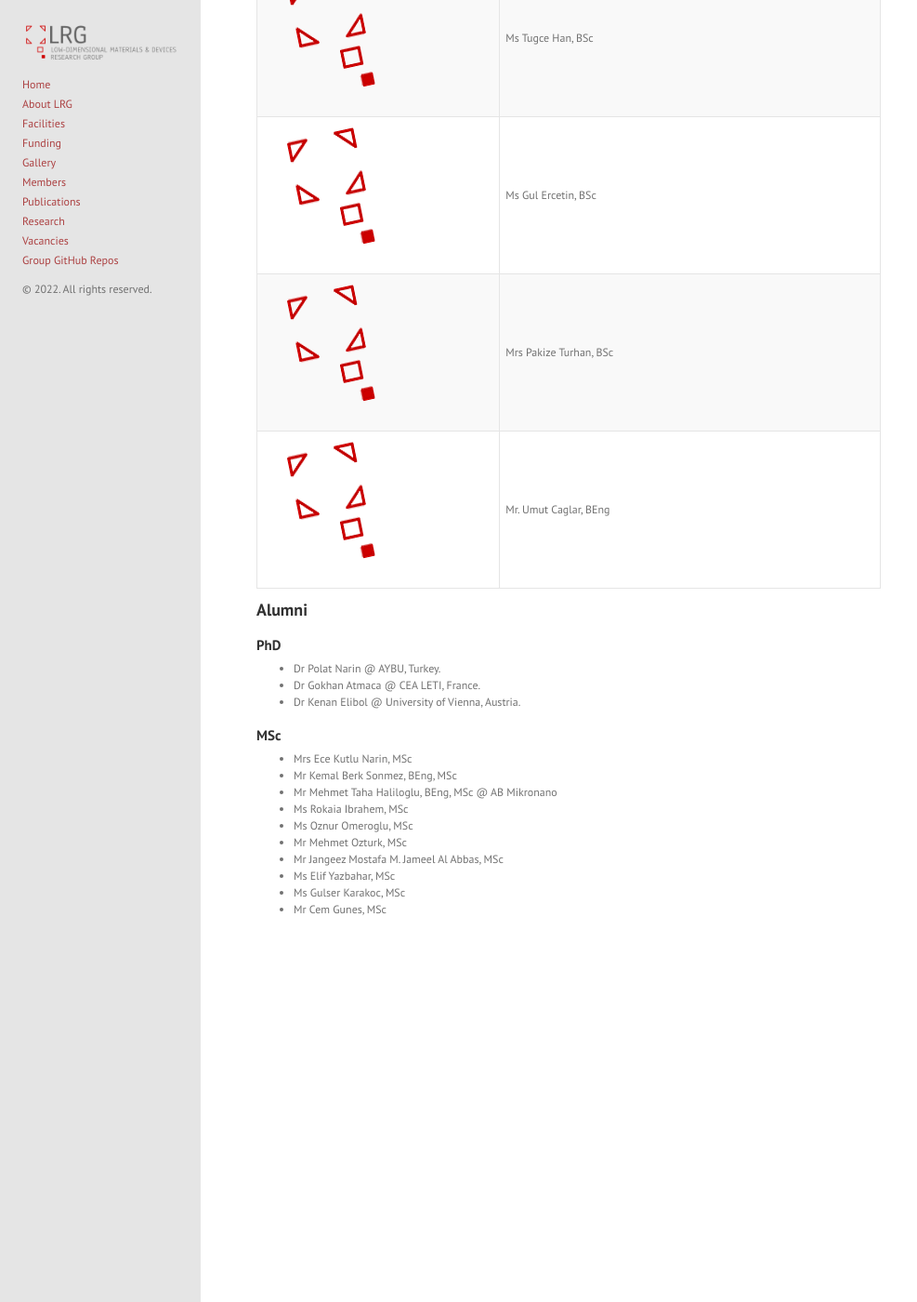
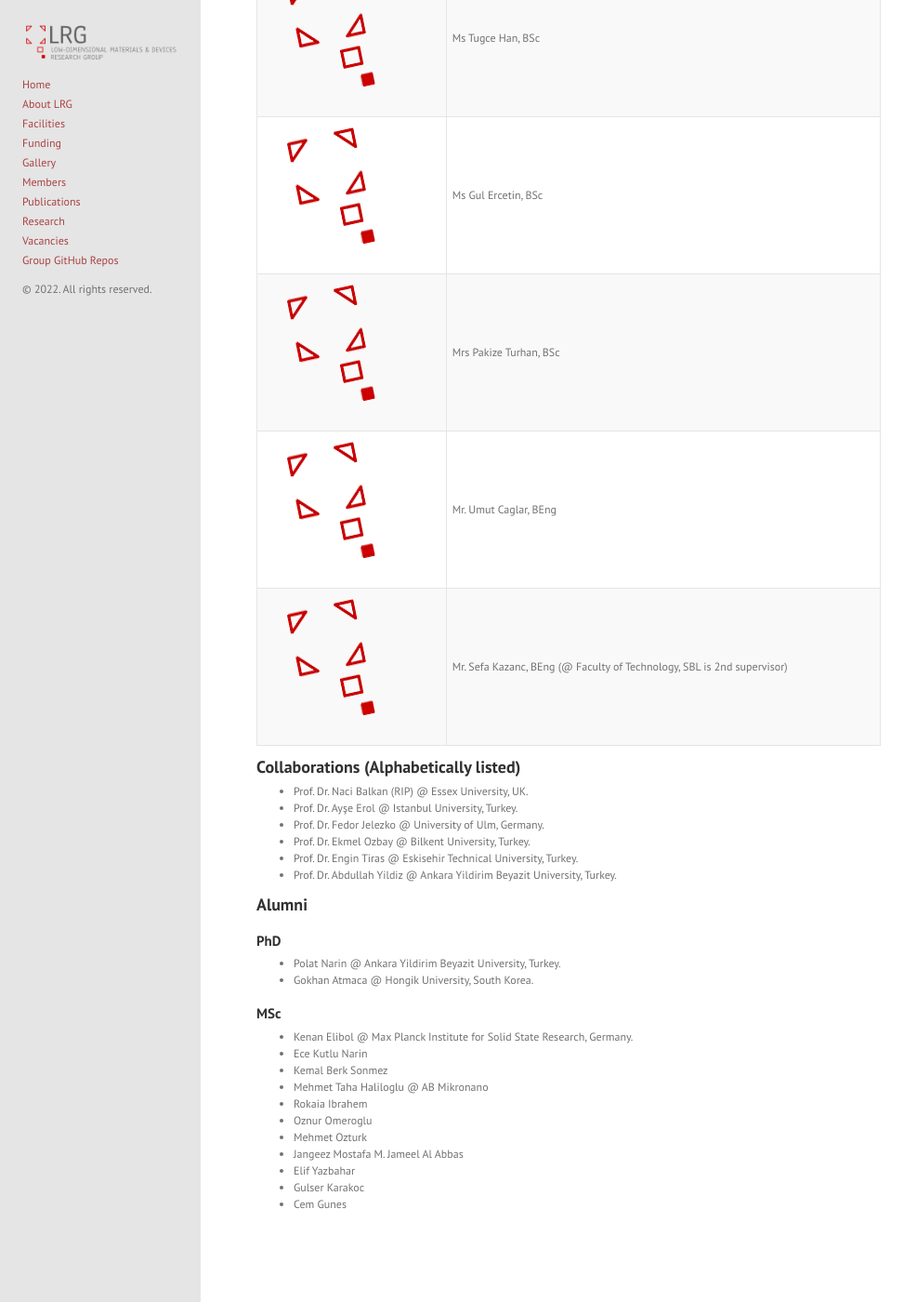
Before and after one commit to lrgresearch/oldwebsite, a Jekyll site: the page built from members.md, in a window 1280 px wide and 1400 px high, scrolled down 1618 px. Shown: the whole window at 93% size, without its empty margins (0-987 px from the left). Built offline with Jekyll 4.4.1, drawn with Linux system fonts in a browser that asks for light colours; some of the changed text lies outside the part shown.

Commit message:
Update members.md

```diff
--- a/members.md
+++ b/members.md
@@ -5,9 +5,9 @@ title: Members
 
 ## Faculty Members
 
-![MKasap](files/members/mkasap.jpg) | [Prof. Dr. Mehmet Kasap](http://websitem.gazi.edu.tr/site/mkasap)
+![MKasap](files/members/mkasap.jpg) | [Prof. Dr. Mehmet Kasap](https://avesis.gazi.edu.tr/mkasap)
 ![SBLisesivdin](files/members/bora.jpg) | [Prof. Dr. Sefer Bora Lisesivdin](https://www.lrgresearch.org/bora/)
-![BLisesivdin](files/members/nopic.png) | [Assoc. Prof. Dr. Beyza Lisesivdin](http://websitem.gazi.edu.tr/site/beyzas)
+![BLisesivdin](files/members/nopic.png) | [Prof. Dr. Beyza Lisesivdin](https://avesis.gazi.edu.tr/beyzas)
 
 ## Postdoctorate Research Fellow
 
@@ -15,7 +15,7 @@ title: Members
 
 ## Graduate (PhD/Masters) Students
 
-![EKutluNarin](files/members/ece.jpg) | Mrs Ece Kutlu Narin, MSc (@ Ankara University)
+![EKutluNarin](files/members/ece.jpg) | Mrs Ece Kutlu Narin, MSc (@ Ankara University, SBL is 2nd supervisor)
 ![MYesiltepe](files/members/nopic.png) | Ms Meltem Yesiltepe, BEng, MSc
 ![MTHaliloglu](files/members/nopic.png) | Mr Mehmet Taha Haliloglu, MSc
 ![MYayla](files/members/nopic.png) | Ms Meltem Yayla, BSc
@@ -23,24 +23,33 @@ title: Members
 ![GErcetin](files/members/nopic.png) | Ms Gul Ercetin, BSc
 ![PTurhan](files/members/nopic.png) | Mrs Pakize Turhan, BSc
 ![UCaglar](files/members/nopic.png) | Mr. Umut Caglar, BEng
+![SKazanc](files/members/nopic.png) | Mr. Sefa Kazanc, BEng (@ Faculty of Technology, SBL is 2nd supervisor)
+
+## Collaborations (Alphabetically listed)
+
+* Prof. Dr. Naci Balkan (RIP) @ Essex University, UK.
+* Prof. Dr. Ayşe Erol @ Istanbul University, Turkey.
+* Prof. Dr. Fedor Jelezko @ University of Ulm, Germany.
+* Prof. Dr. Ekmel Ozbay @ Bilkent University, Turkey.
+* Prof. Dr. Engin Tiras @ Eskisehir Technical University, Turkey.
+* Prof. Dr. Abdullah Yildiz @ Ankara Yildirim Beyazit University, Turkey.
 
 ## Alumni
 
 ### PhD
 
-* Dr Polat Narin @ AYBU, Turkey.
-* Dr Gokhan Atmaca @ CEA LETI, France.
-* Dr Kenan Elibol @ University of Vienna, Austria.
+* Polat Narin @ Ankara Yildirim Beyazit University, Turkey.
+* Gokhan Atmaca @ Hongik University, South Korea.
 
 ### MSc
-
-* Mrs Ece Kutlu Narin, MSc
-* Mr Kemal Berk Sonmez, BEng, MSc
-* Mr Mehmet Taha Haliloglu, BEng, MSc @ AB Mikronano
-* Ms Rokaia Ibrahem, MSc
-* Ms Oznur Omeroglu, MSc
-* Mr Mehmet Ozturk, MSc
-* Mr Jangeez Mostafa M. Jameel Al Abbas, MSc
-* Ms Elif Yazbahar, MSc
-* Ms Gulser Karakoc, MSc
-* Mr Cem Gunes, MSc
+* Kenan Elibol @ Max Planck Institute for Solid State Research, Germany.
+* Ece Kutlu Narin
+* Kemal Berk Sonmez
+* Mehmet Taha Haliloglu @ AB Mikronano
+* Rokaia Ibrahem
+* Oznur Omeroglu
+* Mehmet Ozturk
+* Jangeez Mostafa M. Jameel Al Abbas
+* Elif Yazbahar
+* Gulser Karakoc
+* Cem Gunes
```
